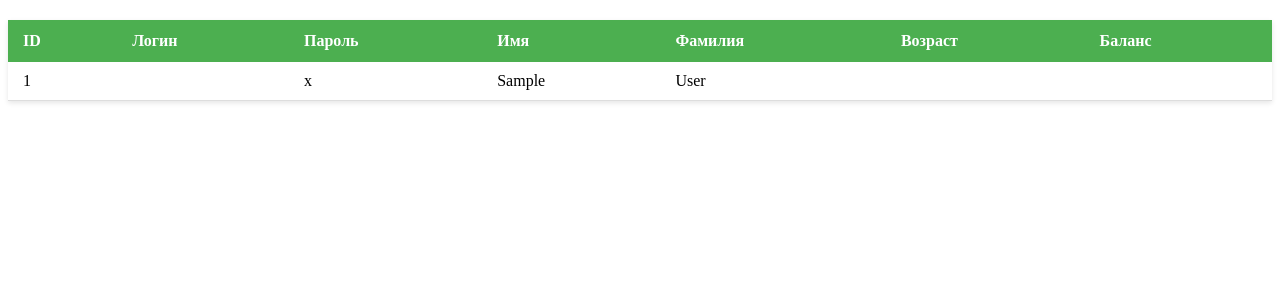
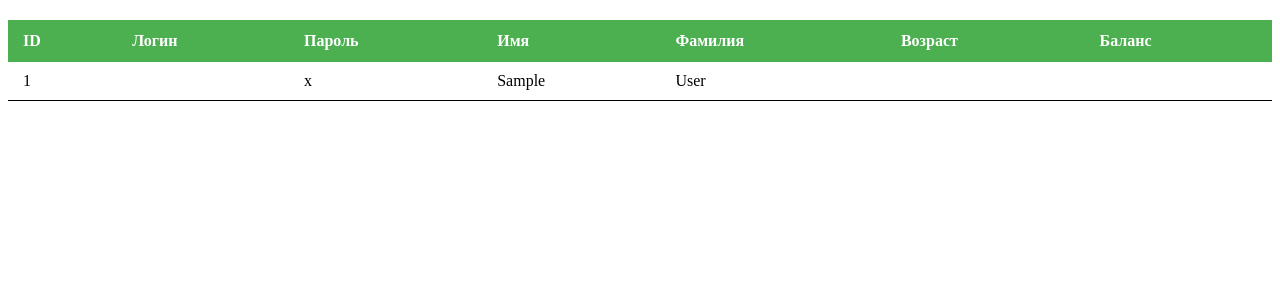
Before and after one commit to danilmhk/delete_admin_blog, a Django app: template blog/login/templates/users.html in a window 1280 px wide. Shown: the part 26-326 px from the top of the page. Run offline with Django 5.2, Linux system fonts and the light colour scheme; the template is opened without the code that fills it: values that come from a table or form of the project are taken from there, others are empty; tables that the repository leaves empty hold one stand-in row (values such as "Sample post").

```diff
--- a/blog/login/static/styles.css
+++ b/blog/login/static/styles.css
@@ -2,7 +2,6 @@ table {
     width: 100%;
     border-collapse: collapse;
     background-color: white;
-    box-shadow: 0 2px 5px rgba(0,0,0,0.1);
     margin-top: 20px;
 }
 th {
@@ -14,5 +13,5 @@ th {
 }
 td {
     padding: 10px 15px;
-    border-bottom: 1px solid #ddd;
+    border-bottom: 1px solid #000000;
 }
```
Also changed, not shown: blog/db.sqlite3.
